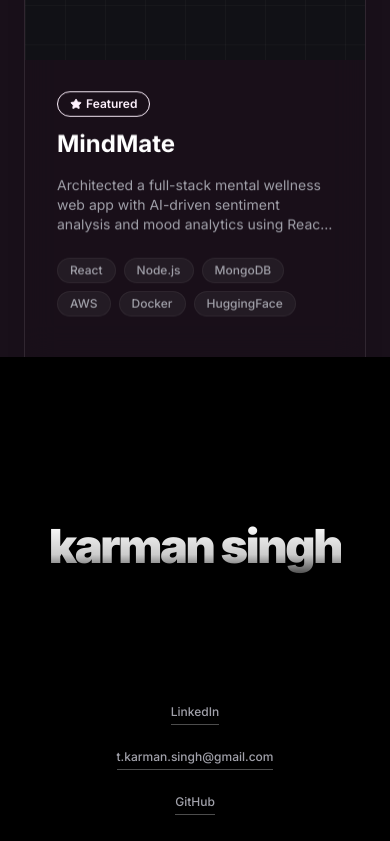
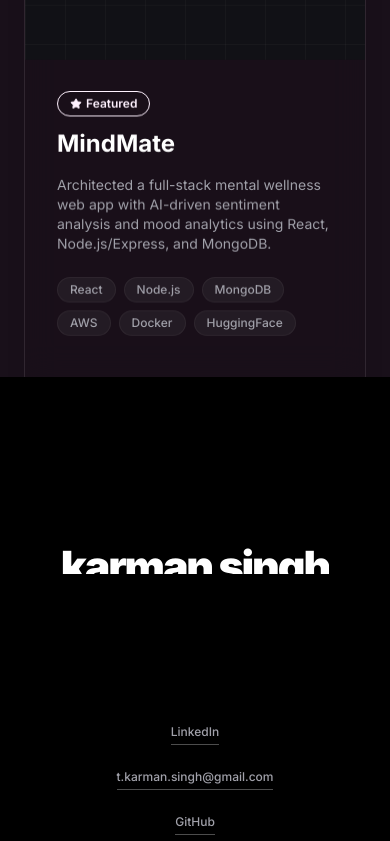
Before and after one commit to tkarman-singh/tkarmansingh, a Next.js app: page / in a window 390 px wide. Shown: the part 6073-6914 px from the top of the page. Built offline with nearby package versions, Linux system fonts and the light colour scheme.

Commit message:
fix: make footer name half black and remove line clamp on mobile

```diff
--- a/src/components/layout/Footer.tsx
+++ b/src/components/layout/Footer.tsx
@@ -7,10 +7,10 @@ export function Footer() {
 
   return (
     <footer id="contact" ref={footerRef} className="relative w-full bg-black min-h-[60vh] flex flex-col items-center justify-between overflow-hidden pt-32 pb-12 z-20">
-      {/* Giant Name with Gradient Fade */}
-      <div className="flex-grow flex items-center justify-center w-full px-4">
+      {/* Giant Name with half-black cut-off */}
+      <div className="flex-grow flex items-center justify-center w-full px-2">
         <h1
-          className="text-[12vw] md:text-[14vw] font-black tracking-tighter leading-none text-center bg-gradient-to-b from-white via-white/80 to-transparent bg-clip-text text-transparent pb-4 md:pb-8"
+          className="text-[11vw] md:text-[13vw] font-black tracking-tighter leading-none text-center bg-gradient-to-b from-white from-[50%] to-black to-[50%] bg-clip-text text-transparent pb-4 md:pb-8 whitespace-nowrap"
         >
           karman singh
         </h1>
--- a/src/components/sections/Projects.tsx
+++ b/src/components/sections/Projects.tsx
@@ -114,7 +114,7 @@ export function Projects() {
                   </div>
                 </div>
 
-                <p className="text-[color:var(--color-muted)] mb-6 text-sm md:text-base line-clamp-3 group-hover:line-clamp-none transition-all duration-500">
+                <p className="text-[color:var(--color-muted)] mb-6 text-sm md:text-base md:line-clamp-3 group-hover:line-clamp-none transition-all duration-500">
                   {project.description}
                 </p>
 
```
